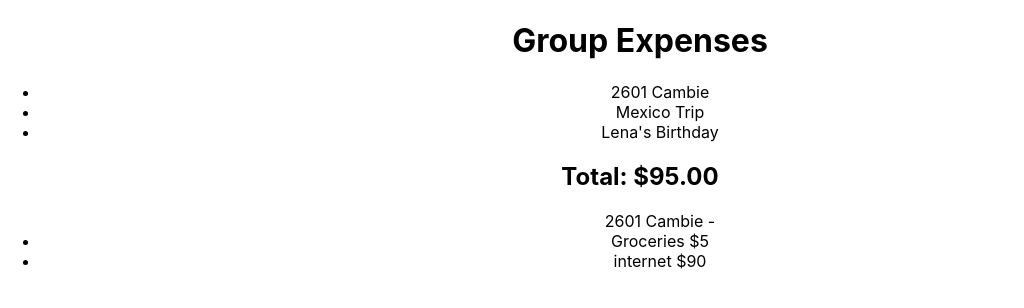
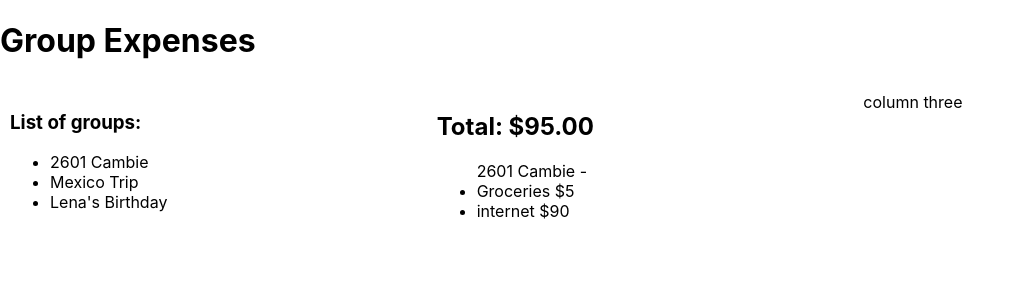
Before and after one commit to leeenah/group-expenses, a React (Create React App) app: page / in a window 1280 px wide. Shown: the top 308 px of the page, without its empty margins (0-1024 px from the left). Built offline with nearby package versions, Linux system fonts and the light colour scheme.

Commit message:
Added CSS to columns

```diff
--- a/public/index.html
+++ b/public/index.html
@@ -15,6 +15,7 @@
       user's mobile device or desktop. See https://developers.google.com/web/fundamentals/web-app-manifest/
     -->
     <link rel="manifest" href="%PUBLIC_URL%/manifest.json" />
+
     <!--
       Notice the use of %PUBLIC_URL% in the tags above.
       It will be replaced with the URL of the `public` folder during the build.
--- a/src/App.css
+++ b/src/App.css
@@ -1,3 +1,12 @@
 .App {
-  text-align: center;
+  text-align: left;
 }
+
+.row {
+  display: flex;
+}
+
+.col {
+  flex: 50%;
+  padding: 10px;
+}
--- a/src/App.js
+++ b/src/App.js
@@ -43,15 +43,14 @@ function App() {
   return (
     <div className="App">
       <h1>Group Expenses</h1>
-      <div className="container">
-        <div className="row">
-          <div className="col-1">
-            <Group groups={groups} />
-          </div>
-          <div className="col-2">
-            <Expenses expenses={expenses} />
-          </div>
+      <div className="row">
+        <div className="col">
+          <Group groups={groups} />
         </div>
+        <div className="col">
+          <Expenses expenses={expenses} />
+        </div>
+        <div className="col">column three</div>
       </div>
     </div>
   );
--- a/src/components/Expenses.js
+++ b/src/components/Expenses.js
@@ -8,7 +8,7 @@ const Expenses = (props) => {
   ));
 
   return (
-    <div className="Expenses">
+    <div className="expenses-items">
       <h2>Total: $95.00</h2>
       <ul>2601 Cambie - {expenseList}</ul>
     </div>
--- a/src/components/Group.js
+++ b/src/components/Group.js
@@ -7,6 +7,7 @@ const Group = (props) => {
 
   return (
     <div className="group-panel">
+      <h3>List of groups:</h3>
       <ul>{group}</ul>
     </div>
   );
```
